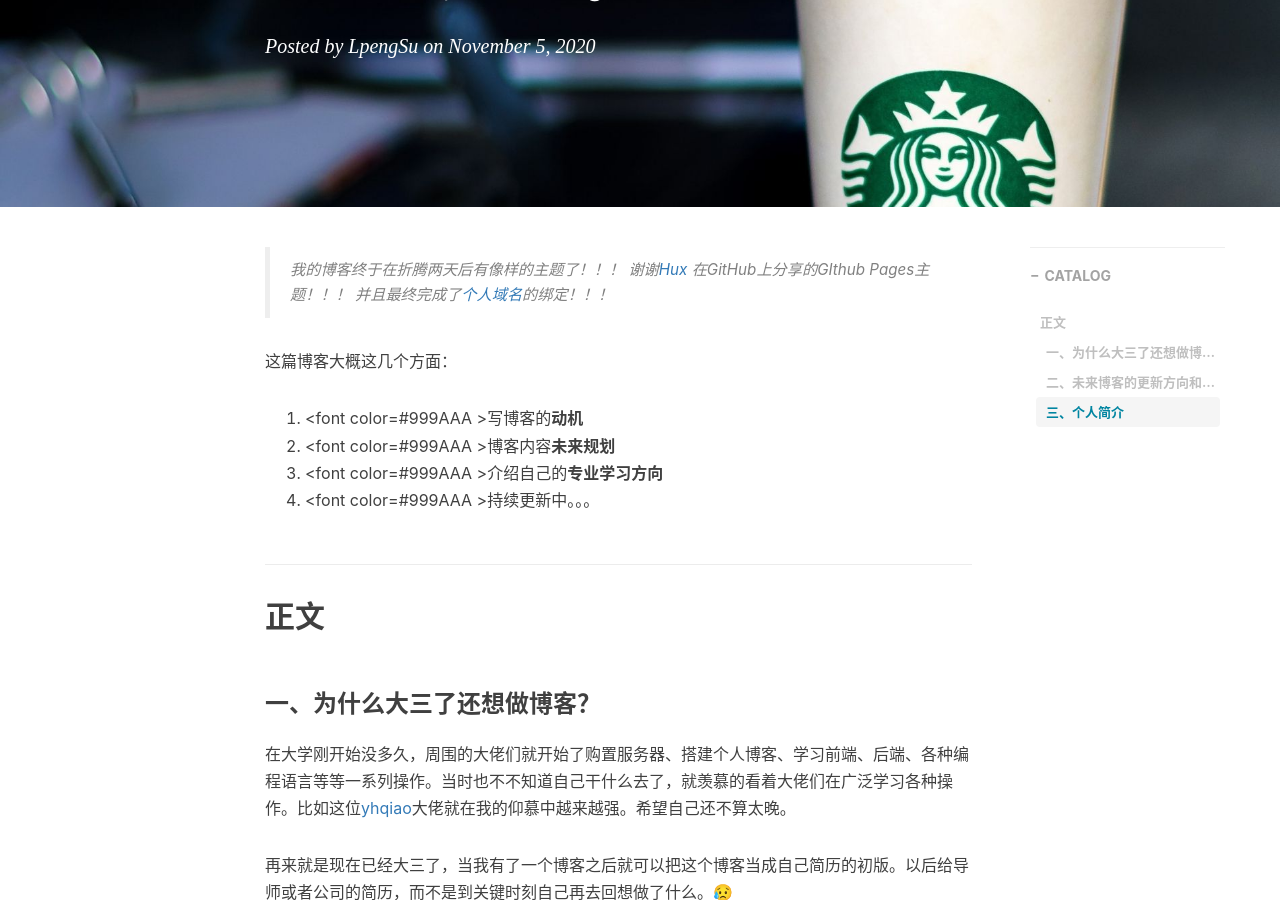
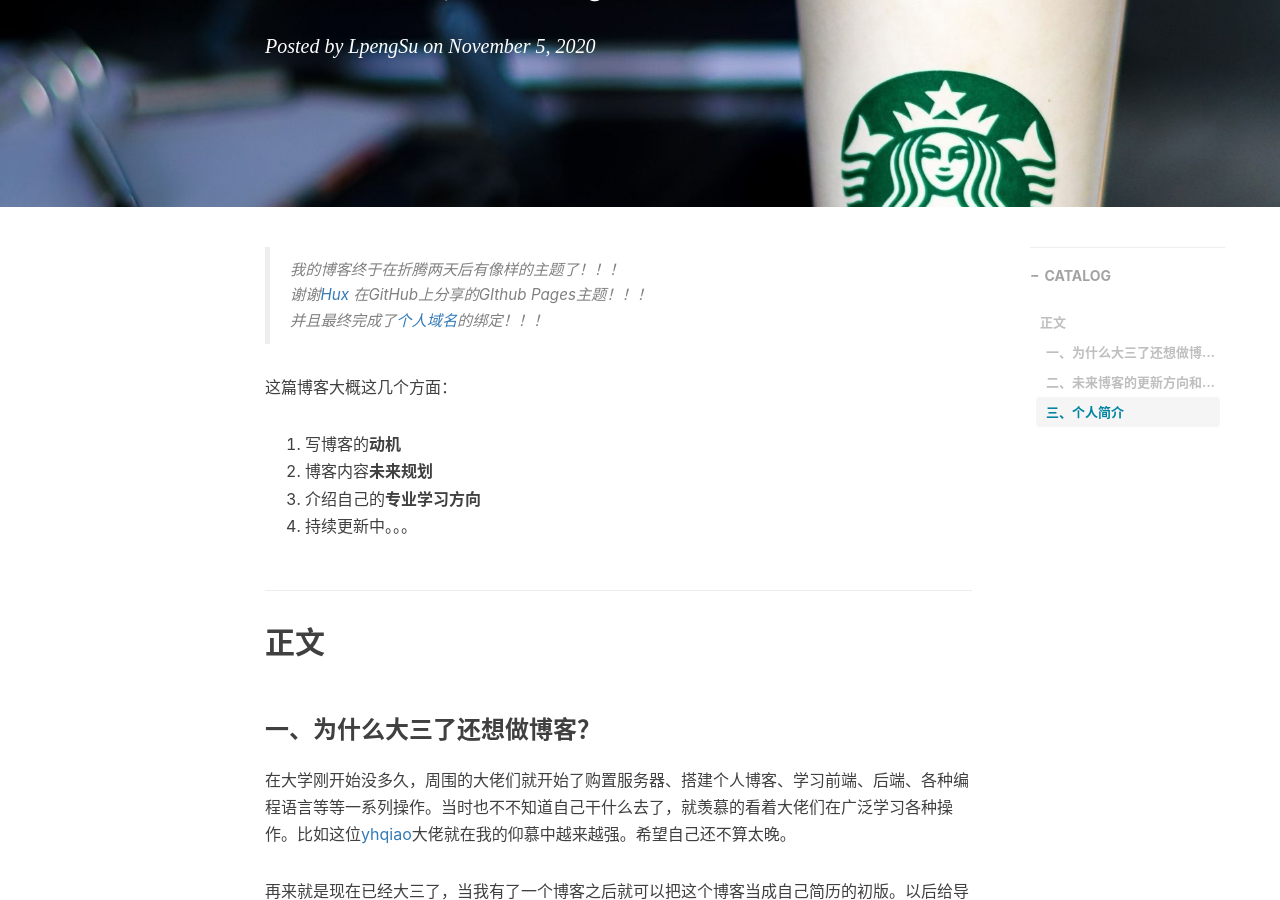
Before and after one commit to YueyueBird-su/YueyueBird-su.github.io, a Jekyll site: the page built from _posts/2020-11-05-FirstBlog.markdown, in a window 1280 px wide and 900 px high, scrolled down 316 px. Built offline with Jekyll 4.4.1, drawn with Linux system fonts in a browser that asks for light colours; nearby versions of some CDN libraries; comment, search, counter and statistics services are not loaded.

Commit message:
Update 2020-11-05-FirstBlog.markdown

```diff
--- a/_posts/2020-11-05-FirstBlog.markdown
+++ b/_posts/2020-11-05-FirstBlog.markdown
@@ -15,15 +15,17 @@ tags:
 
 
 > 我的博客终于在折腾两天后有像样的主题了！！！
+>
 > 谢谢[Hux](https://github.com/huxpro) 在GitHub上分享的GIthub Pages主题！！！
+>
 > 并且最终完成了[个人域名](https://blog.goblps.xyz)的绑定！！！
 
 这篇博客大概这几个方面：
 
- 1. <font color=#999AAA >写博客的**动机**
- 2. <font color=#999AAA >博客内容**未来规划**
- 3. <font color=#999AAA >介绍自己的**专业学习方向**
- 4. <font color=#999AAA >持续更新中。。。
+ 1. 写博客的**动机**
+ 2. 博客内容**未来规划**
+ 3. 介绍自己的**专业学习方向**
+ 4. 持续更新中。。。
 
 
 ## 正文
```
